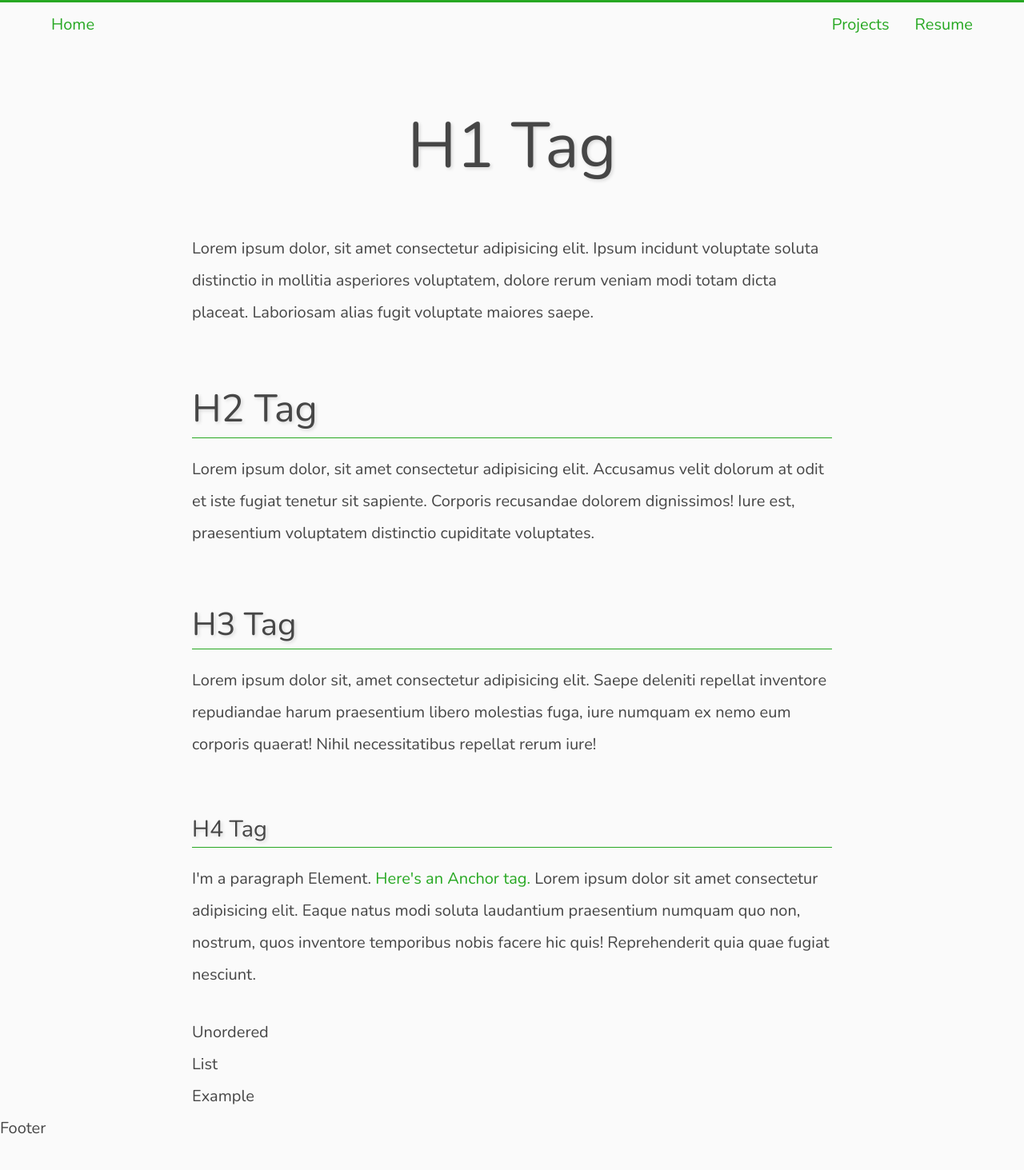
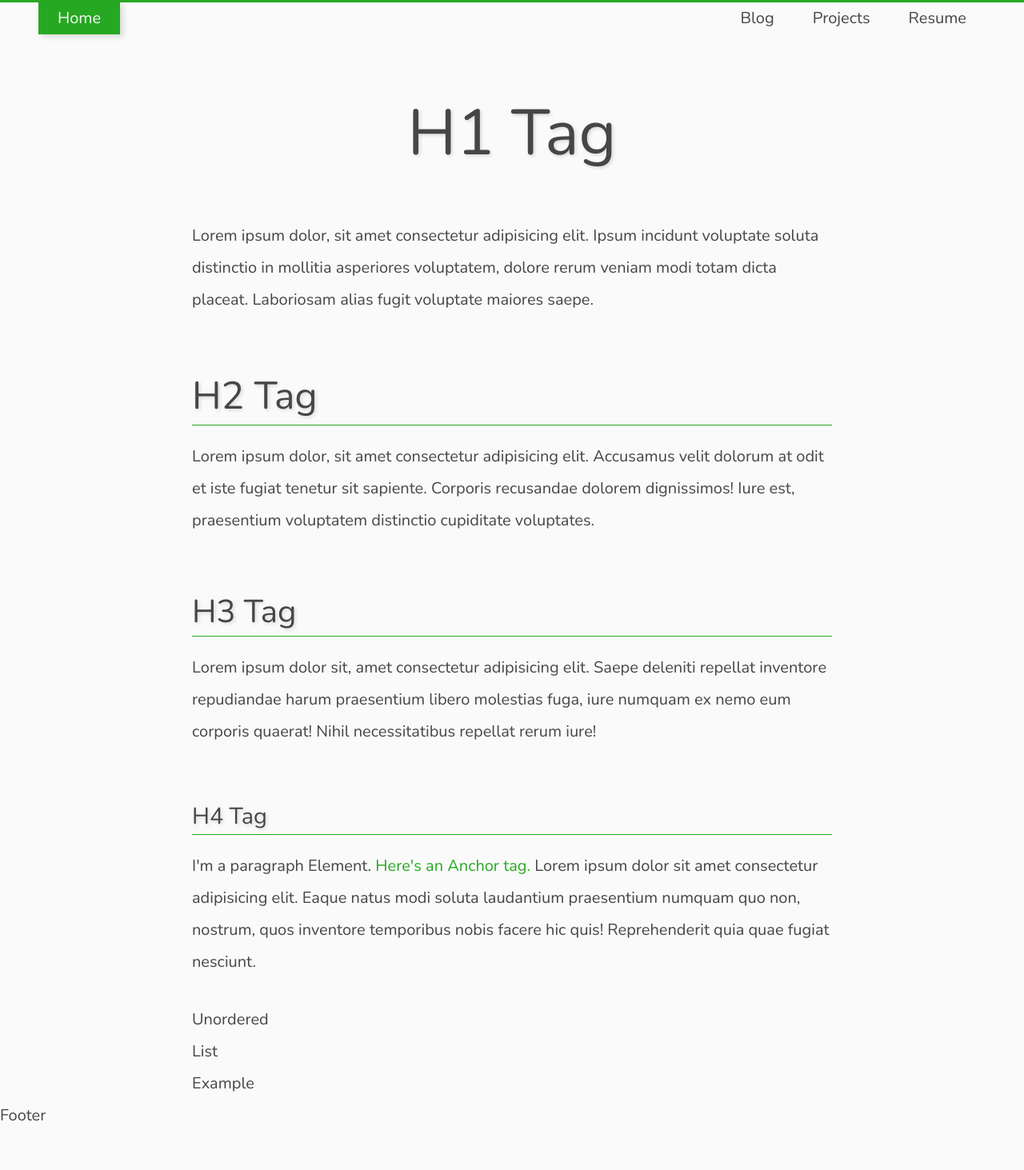
Before and after one commit to rbuchberger/robert-buchberger.com, a Jekyll site: the page built from index.html, in a window 1280 px wide. Shown: the whole page at 80% size. Built offline with Jekyll 4.4.1, drawn with Linux system fonts in a browser that asks for light colours.

Commit message:
set default layout, improved header

```diff
--- a/_config.yml
+++ b/_config.yml
@@ -0,0 +1,6 @@
+defaults:
+  -
+    scope:
+      path: ""
+    values:
+      layout: "default"
--- a/_includes/site_header.html
+++ b/_includes/site_header.html
@@ -1,8 +1,8 @@
 <nav>
     <ul>
-        <li id="home"><a href="#">Home</a></li>
-        <li><a href="blog.html"></a></li>
-        <li><a href="projects.html">Projects</a></li>
-        <li><a href="resume.html">Resume</a></li>
+        <li {% if page.url == "/" %}class="active"{% endif %}><a href="/">Home</a></li>
+        <li {% if page.url contains "blog" %}class="active"{% endif %}><a href="/blog/">Blog</a></li>
+        <li {% if page.url contains "projects" %}class="active"{% endif %}><a href="/projects/">Projects</a></li>
+        <li {% if page.url contains "resume" %}class="active"{% endif %}><a href="/resume/">Resume</a></li>
     </ul>
 </nav>
--- a/_layouts/default.html
+++ b/_layouts/default.html
@@ -6,7 +6,7 @@
     <meta name="author" content = "Robert Buchberger">
     <meta charset="utf-8">
     <meta name="viewport" content="width=device-width,initial-scale=1">
-    <link rel="stylesheet" href="main.css">
+    <link rel="stylesheet" href="/main.css">
     <link href="https://fonts.googleapis.com/css?family=Nunito:200,400" rel="stylesheet">
 </head>
 <body>
--- a/main.scss
+++ b/main.scss
@@ -66,7 +66,6 @@ a {
     transition-duration: 0.4s;
     &:hover {
         color: var(--accent-hover-color);
-        text-decoration: underline;
     }
 }
 
@@ -93,10 +92,26 @@ nav ul {
     justify-content: end;
 
     li {
-        margin: .5rem 1rem;
+        a {
+            color: var(--foreground-color);
+            display: block;
+            padding: 0 1.5rem;
+            &:hover {
+                color: var(--accent-color);
+            }
+        }
     }
 
-    li#home {
+    // Move first item (homepage link) to the left
+    li:first-child {
         margin-right: auto;
     }
+
+    li.active {
+        a {
+            color: var(--background-color);
+            box-shadow: 4px 3px 7px #0002;
+        }
+        background-color: var(--accent-color);
+    }
 }
--- a/resume.html
+++ b/resume.html
@@ -1,2 +1,4 @@
 ---
+permalink: /resume/
+layout: default
 ---
```
